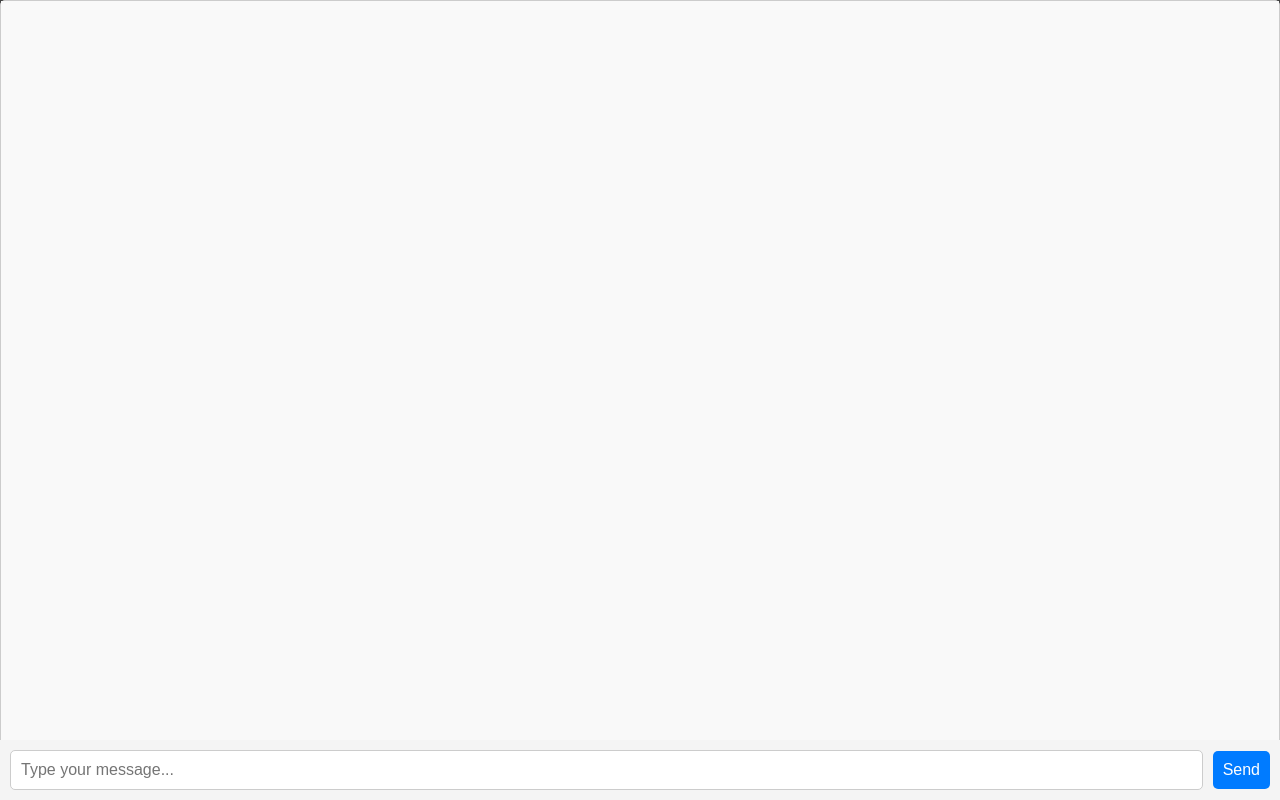
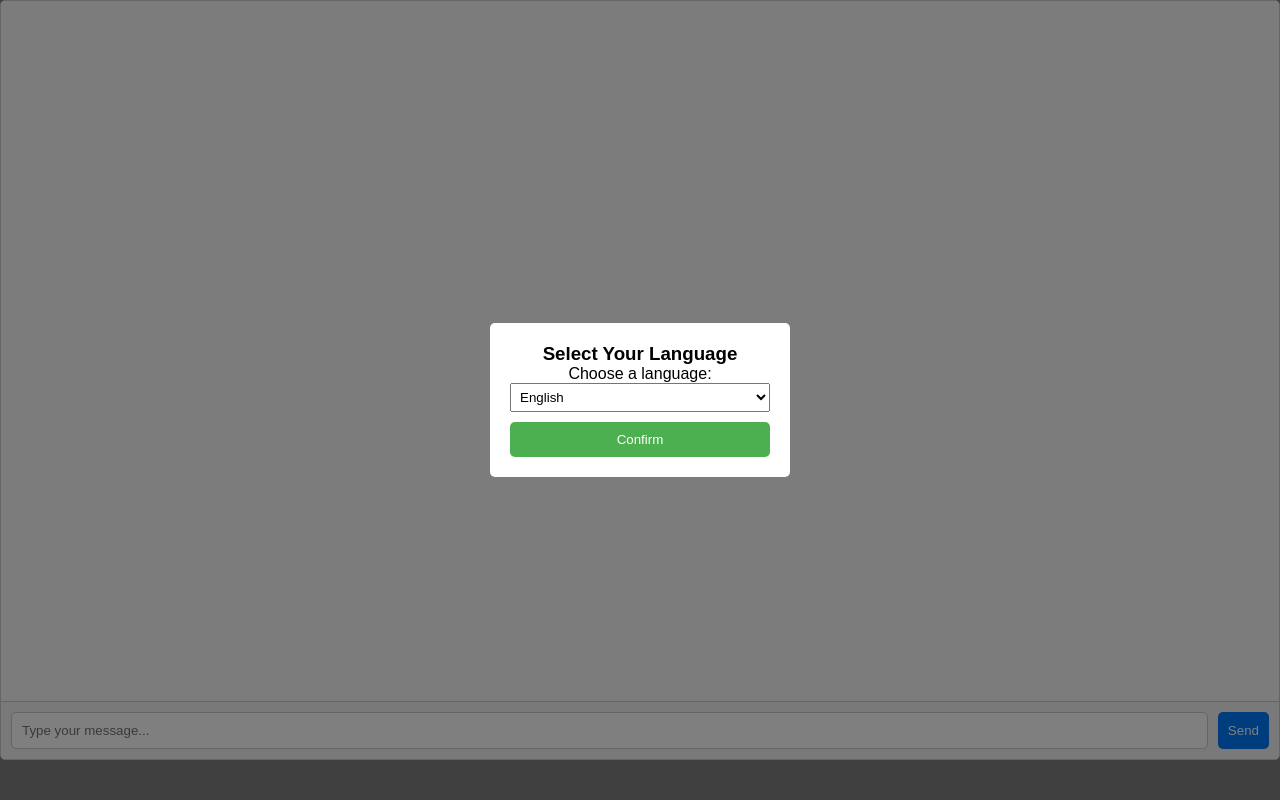
Before and after one commit to AdilHamidii/letuschat, a website: page public/chat.html in a window 1280 px wide. Drawn offline with nearby package versions, Linux system fonts and the light colour scheme; no server answers.

Commit message:
Update style.css

```diff
--- a/public/style.css
+++ b/public/style.css
@@ -6,14 +6,17 @@
 
 body {
     font-family: Arial, sans-serif;
+    margin: 0;
+    padding: 0;
     display: flex;
     flex-direction: column;
     align-items: center;
     justify-content: flex-start;
-    height: 100vh;
-    width: 100vw;
-    overflow: hidden; /* Prevents scrollbars */
+    height: 100%;
+    width: 100%;
+    overflow: hidden;
     background-color: #808080;
+    -webkit-font-smoothing: antialiased; /* Ensure text rendering is smooth in Safari */
 }
 
 h1 {
@@ -21,22 +24,24 @@ h1 {
 }
 
 #chat-container {
-    width: 100vw;
-    height: 100%; /* Take full height of the screen */
     display: flex;
     flex-direction: column;
     border: 1px solid #ccc;
     border-radius: 5px;
     background: white;
-    position: relative; /* Make sure chat container is positioned correctly */
+    width: 100%; /* Ensure it takes the full width of the viewport */
+    height: calc(100vh - 40px); /* Adjust to avoid issues with the iPhone's address bar */
+    max-height: 100%;
+    overflow: hidden; /* Prevent overflow in case of any unexpected content */
 }
 
 #chat {
-    flex-grow: 1; /* Take up remaining space */
+    flex: 1;
     padding: 10px;
-    overflow-y: auto; /* Make the chat area scrollable */
+    overflow-y: auto;
     background-color: #f9f9f9;
-    padding-bottom: 70px; /* Adjust space for the input container */
+    flex-grow: 1;
+    -webkit-overflow-scrolling: touch; /* Ensure smooth scrolling in Safari */
 }
 
 .message {
@@ -57,26 +62,19 @@ h1 {
 }
 
 #input-container {
-    position: fixed; /* Keep it at the bottom */
-    bottom: 0;
-    left: 0;
-    width: 100%;
+    display: flex;
     padding: 10px;
+    border-top: 1px solid #ccc;
     background: #f4f4f4;
-    display: flex;
-    align-items: center;
-    justify-content: space-between;
-    box-sizing: border-box;
-    z-index: 10; /* Ensure input container stays above chat */
 }
 
 #message {
-    flex-grow: 1;
+    flex: 1;
     padding: 10px;
     border: 1px solid #ccc;
     border-radius: 5px;
     margin-right: 10px;
-    font-size: 16px;
+    -webkit-appearance: none; /* Prevent input styling issues in Safari */
 }
 
 button {
@@ -86,9 +84,15 @@ button {
     border: none;
     border-radius: 5px;
     cursor: pointer;
-    font-size: 16px;
 }
 
 button:hover {
     background: #0056b3;
 }
+
+/* Fixing potential Safari issues with input and button appearance */
+input, button {
+    -webkit-appearance: none;
+    -moz-appearance: none;
+    appearance: none;
+}
```
